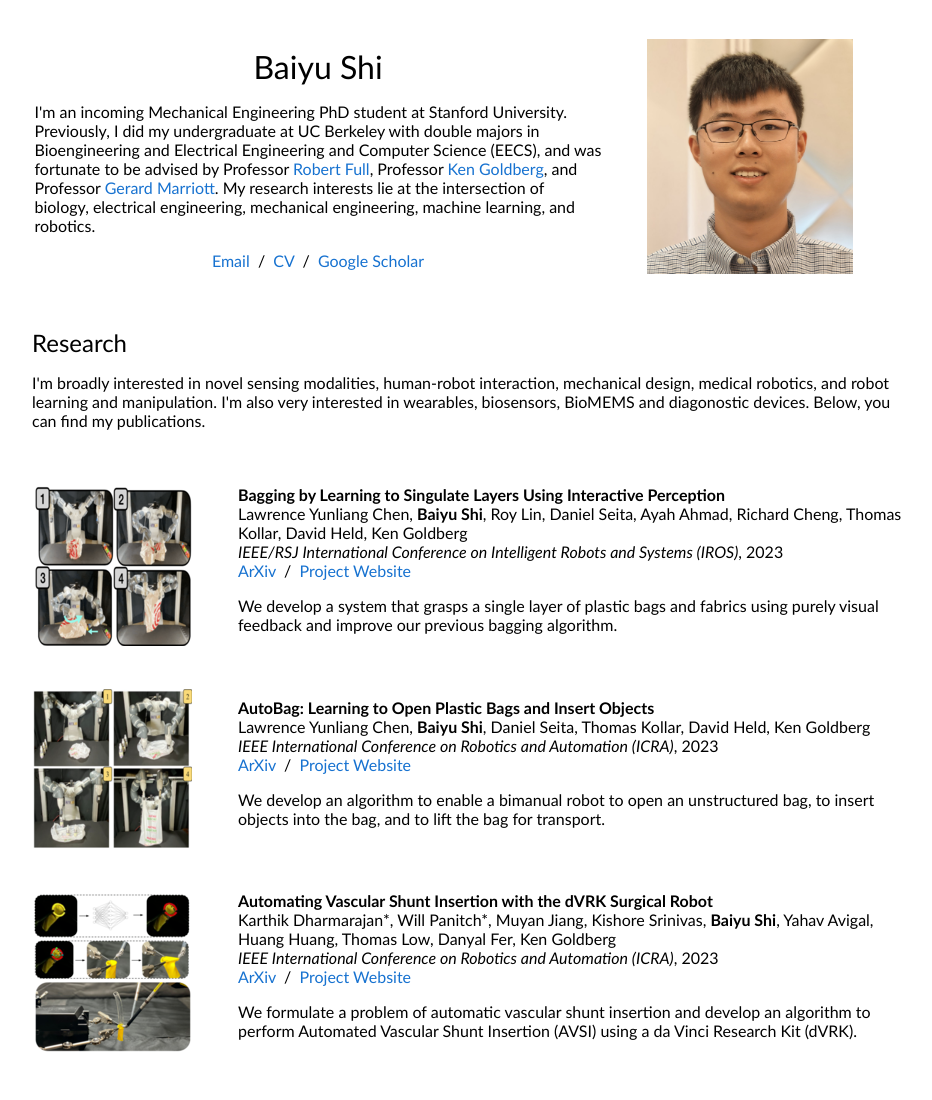
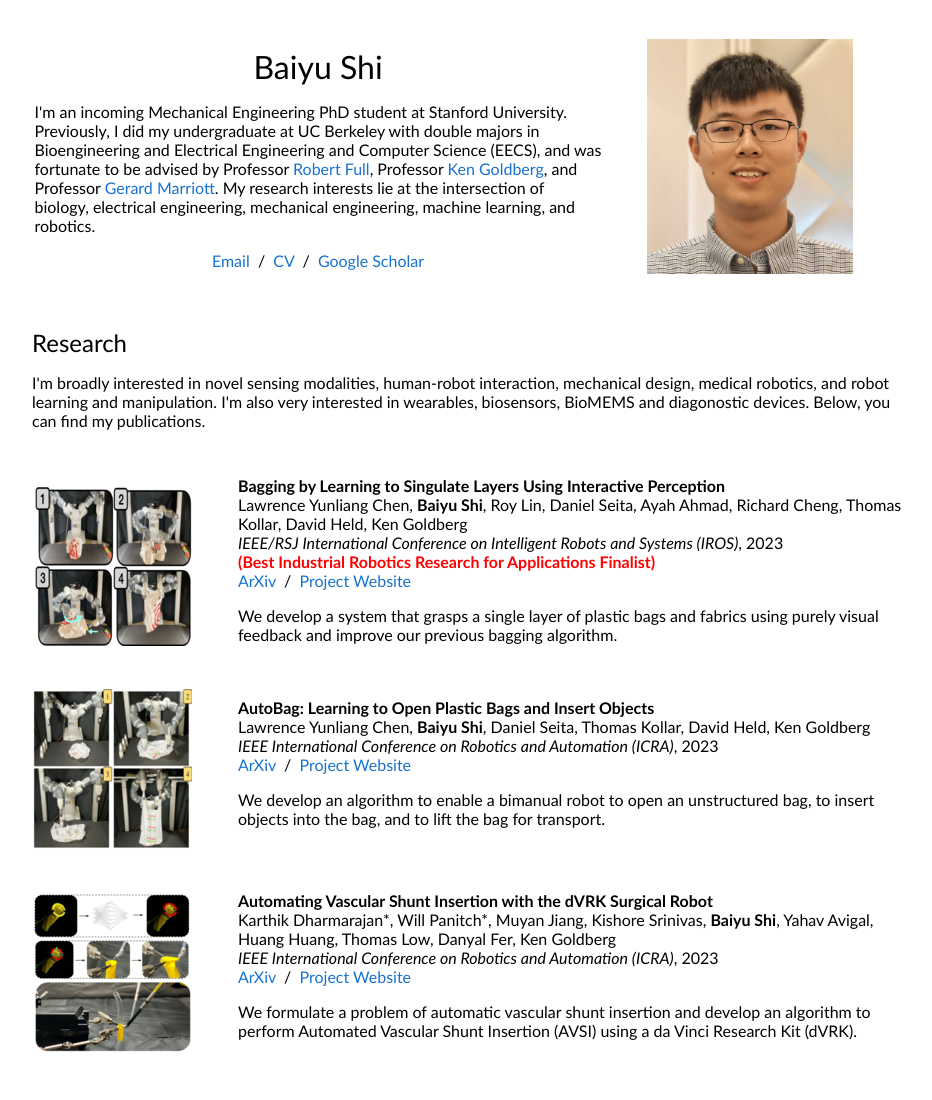
Before and after one commit to baiyu-shi/baiyu-shi.github.io, a plain HTML site: page index.html in a window 1280 px wide. Shown: the top 1100 px of the page, without its empty margins (178-1110 px from the left). Drawn offline with Linux system fonts and the light colour scheme.

Commit message:
added award and changed color

```diff
--- a/index.html
+++ b/index.html
@@ -79,6 +79,9 @@
               <br>
               <em>IEEE/RSJ International Conference on Intelligent Robots and Systems (IROS)</em>, 2023
               <br>
+              <span style="color: red;"><strong>
+                (Best Industrial Robotics Research for Applications Finalist)
+              </strong></span><br>
               <a href="https://arxiv.org/pdf/2303.16898.pdf">ArXiv</a> &nbsp/&nbsp
               <a href="https://sites.google.com/view/slip-bagging/">Project Website</a>
               <p>
```
